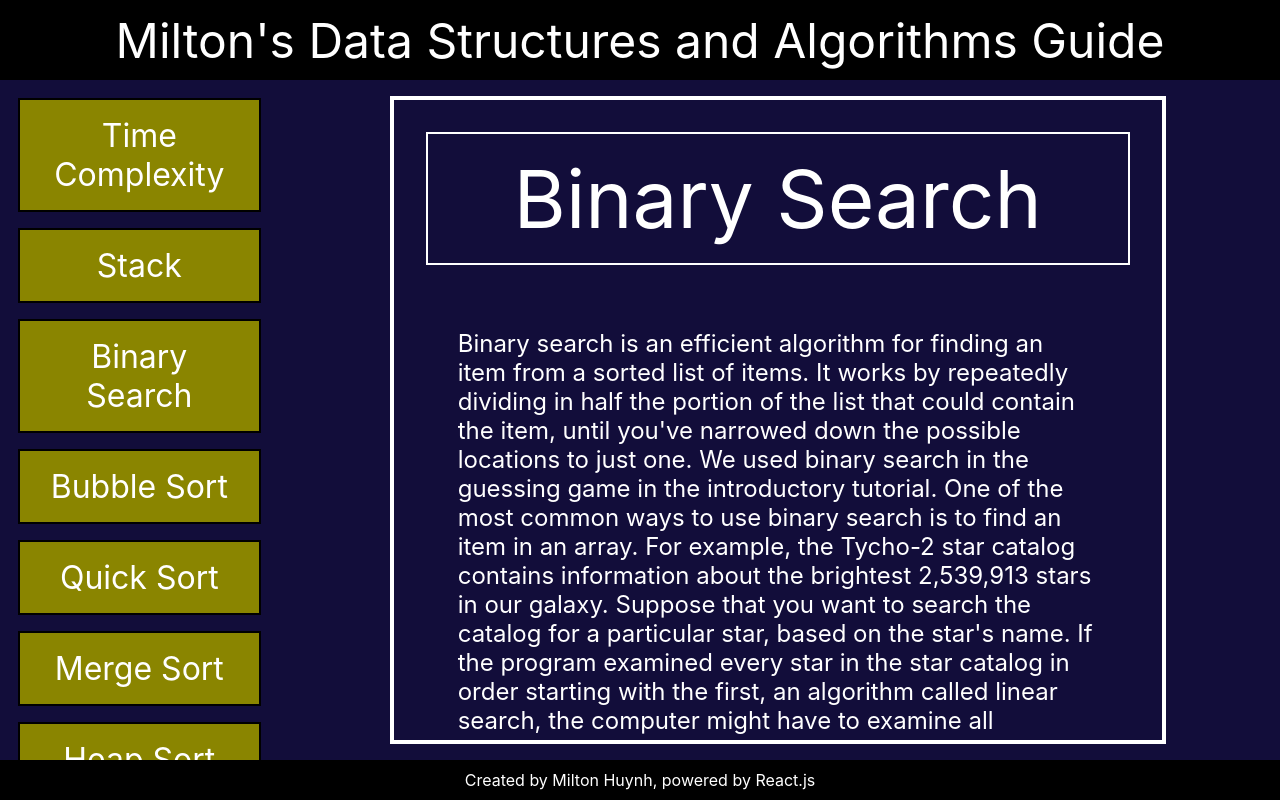
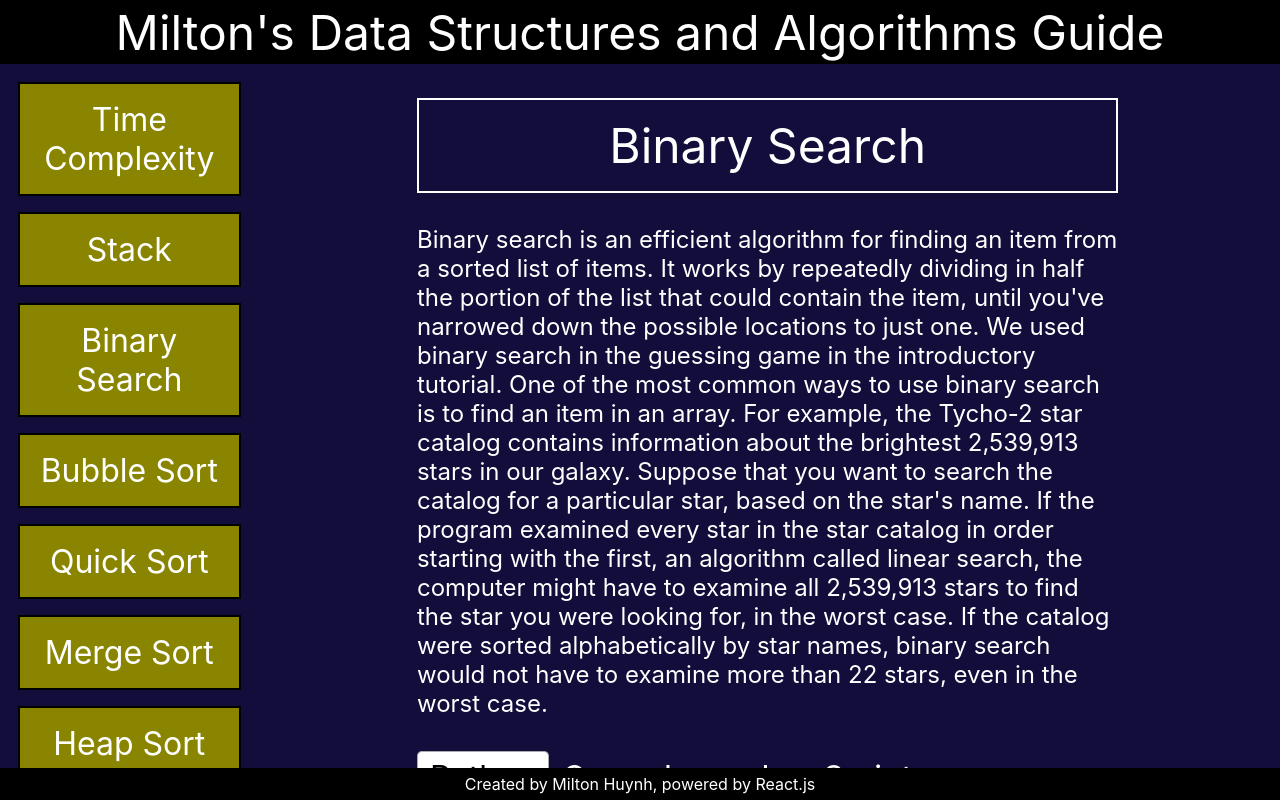
Before and after one commit to miltonhuynh/DSA-guide, a React (Create React App) app in the folder app/: page /DSA-guide/BinarySearch in a window 1280 px wide. Built offline with nearby package versions, Linux system fonts and the light colour scheme.

Commit message:
Adjusted margins

```diff
--- a/app/src/App.css
+++ b/app/src/App.css
@@ -11,18 +11,19 @@ body,html {
   justify-content: center;
   align-items: center;
   font-size: 3rem;
-  height: 5rem;
+  height: 8vh;
 }
 
 #Page_container {
   display: flex;
   flex-direction: row;
-  max-height: 85vh;
+  justify-content: space-between;
+  max-height: 88vh;
   padding: 0.1rem;
 }
 
 #Navigator {
-  width: 22vw;
+  width: 20vw;
   overflow-y: scroll;
   font-size: 2rem;
 }
@@ -46,27 +47,27 @@ body,html {
 .Concept_title {
   color: white;
   text-align: center;
-  margin: 2rem;
+  margin: 2rem 10rem 2rem 10rem;
   border: 2px solid white;
   padding: 1rem;
+  font-size: 3rem;
 }
 
 .Concept_page {
-  border: 4px solid white;
-  height: 80vh;
-  width: 60vw;
+  height: 88vh;
+  width: 80vw;
   overflow-y: scroll;
 }
 
 .Concept_description {
   color: white;
   font-size: 1.5rem;
-  margin: 4rem;
+  margin: 2rem 10rem 2rem 10rem;
 }
 
 .Code_box {
   font-size: 2rem;
-  margin: 3rem;
+  margin: 2rem 10rem 2rem 10rem;
 }
 
 .Code {
@@ -99,15 +100,6 @@ body,html {
   background: yellow;
 }
 
-#Content {
-  width: 80vw;
-  height: 84.5vh;
-  display: flex;
-  justify-content: center;
-  align-items: center;
-  font-size: 5rem;
-}
-
 #footer {
   background-color: black;
   color: white;
@@ -117,7 +109,7 @@ body,html {
   position: fixed;
   width: 100vw;
   bottom: 0;
-  height: 5vh;
+  height: 4vh;
   display: flex;
   align-items: center;
 }
--- a/app/src/Components/Content.js
+++ b/app/src/Components/Content.js
@@ -3,8 +3,6 @@ import { Outlet } from 'react-router-dom'
 
 export default function Content() {
   return (
-    <div id="Content">
         <Outlet/>
-    </div>
   )
 }
--- a/app/src/Concepts/BreadthFirstSearch.js
+++ b/app/src/Concepts/BreadthFirstSearch.js
@@ -2,6 +2,8 @@ import React from 'react'
 
 export default function BreadthFirstSearch() {
   return (
-    <div>BreadthFirstSearch placeholder</div>
+    <div class="Concept_page">
+      <div class="Concept_title">Breadth First Search</div>
+    </div>
   )
 }
--- a/app/src/Concepts/DepthFirstSearch.js
+++ b/app/src/Concepts/DepthFirstSearch.js
@@ -2,6 +2,8 @@ import React from 'react'
 
 export default function DepthFirstSearch() {
   return (
-    <div>DepthFirstSearch placeholder</div>
+    <div class="Concept_page">
+      <div class="Concept_title">Depth First Search</div>
+    </div>
   )
 }
--- a/app/src/Concepts/HashTables.js
+++ b/app/src/Concepts/HashTables.js
@@ -2,6 +2,8 @@ import React from 'react'
 
 export default function HashTables() {
   return (
-    <div>HashTables placeholder</div>
+    <div class="Concept_page">
+      <div class="Concept_title">Hash tables</div>
+    </div>
   )
 }
--- a/app/src/Concepts/HeapSort.js
+++ b/app/src/Concepts/HeapSort.js
@@ -2,6 +2,8 @@ import React from 'react'
 
 export default function HeapSort() {
   return (
-    <div>HeapSort placeholder</div>
+    <div class="Concept_page">
+      <div class="Concept_title">Heap sort</div>
+    </div>
   )
 }
--- a/app/src/Concepts/MergeSort.js
+++ b/app/src/Concepts/MergeSort.js
@@ -2,6 +2,8 @@ import React from 'react'
 
 export default function MergeSort() {
   return (
-    <div>MergeSort placeholder</div>
+    <div class="Concept_page">
+      <div class="Concept_title">Merge sort</div>
+    </div>
   )
 }
--- a/app/src/Concepts/PriorityQueue.js
+++ b/app/src/Concepts/PriorityQueue.js
@@ -2,6 +2,8 @@ import React from 'react'
 
 export default function PriorityQueue() {
   return (
-    <div>PriorityQueue placeholder</div>
+    <div class="Concept_page">
+      <div class="Concept_title">Priority Queue</div>
+    </div>
   )
 }
--- a/app/src/Concepts/SelectionSort.js
+++ b/app/src/Concepts/SelectionSort.js
@@ -2,6 +2,8 @@ import React from 'react'
 
 export default function SelectionSort() {
   return (
-    <div>SelectionSort placeholder</div>
+    <div class="Concept_page">
+    <div class="Concept_title">Selection sort</div>
+  </div>
   )
 }
```
